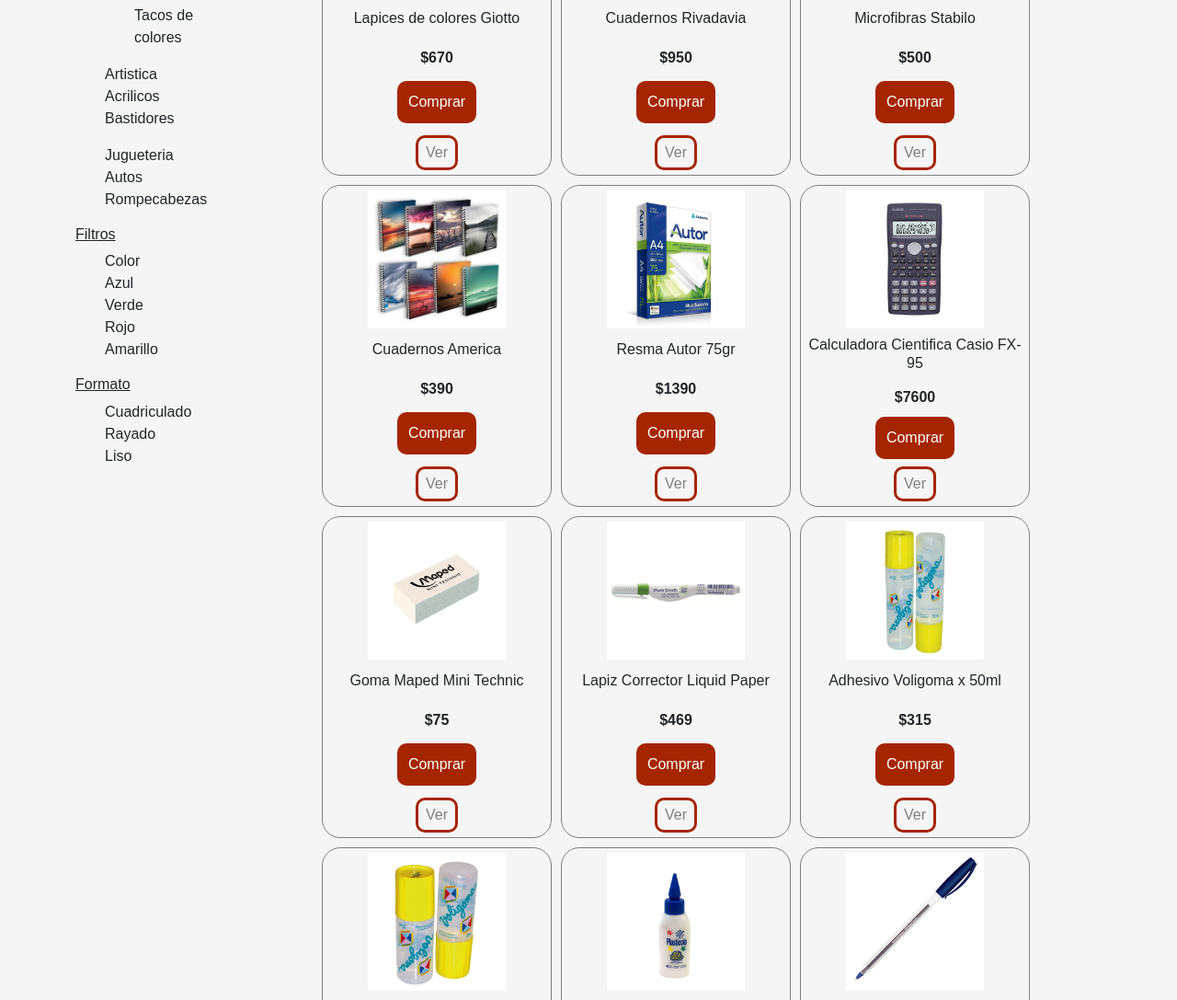
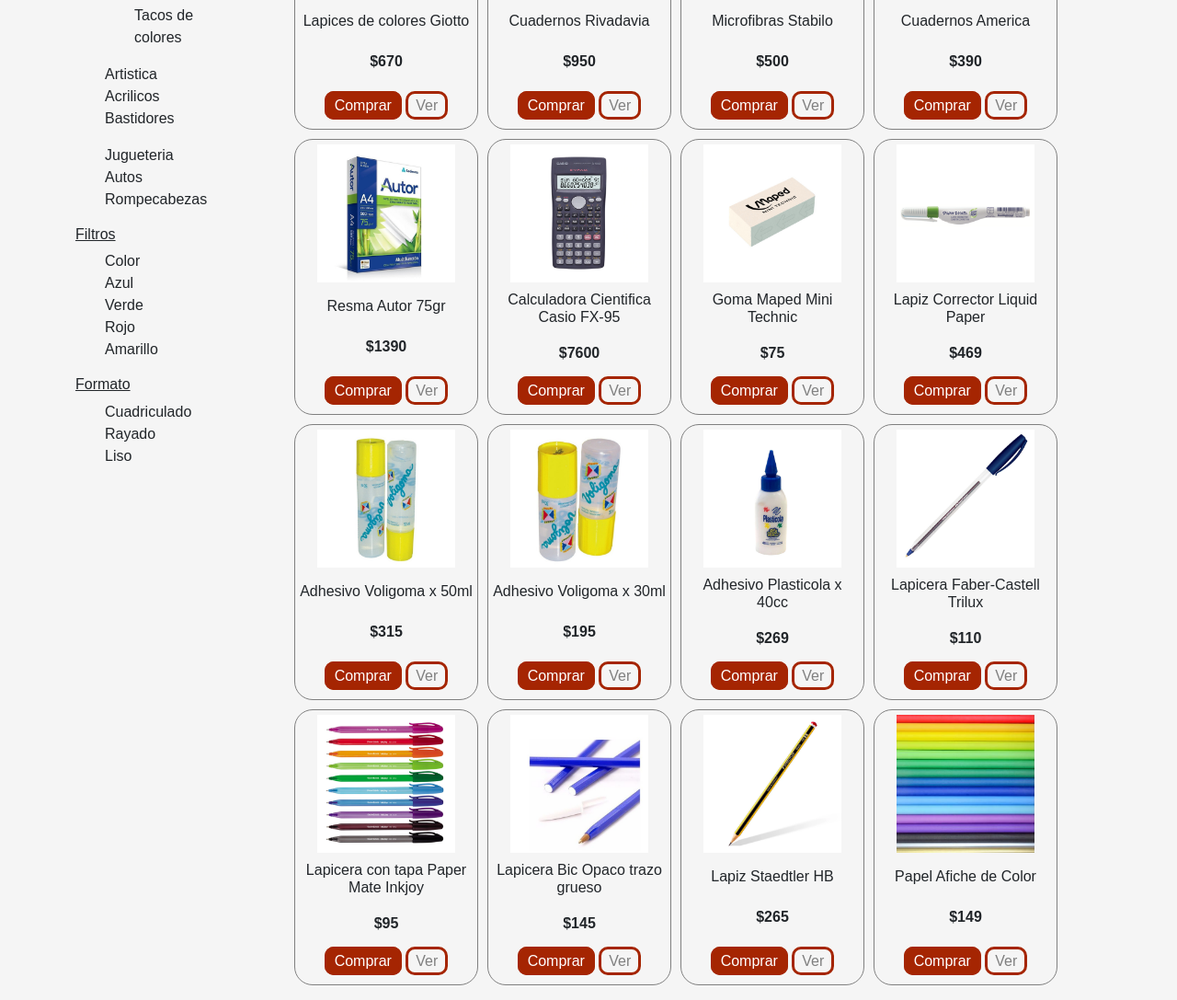
Before and after one commit to NahirCorrea/proyecto-coder, a plain HTML site: page pages/productos.html in a window 1280 px wide. Shown: the part 424-1511 px from the top of the page at 92% size. Drawn offline with nearby package versions, Linux system fonts and the light colour scheme.

Commit message:
modificacion en pagina productos

```diff
--- a/css/style.css
+++ b/css/style.css
@@ -69,8 +69,8 @@
     .tarjeta {
     border-radius: 20px;
     border: 1px solid gray;
-    width: 250px;
-    height: 350px;
+    width: 200px;
+    height: 300px;
     padding: 5px;
 
     display: flex;
@@ -100,7 +100,7 @@
     background-color: #A52502;
     color: white;
     border-radius: 10px;
-    padding: 8px 9px ;
+    padding: 4px 8px ;
 
 }
 
--- a/pages/productos.html
+++ b/pages/productos.html
@@ -14,8 +14,8 @@
 <body class="body">
     <header class="navbar navbar-expand-md bg-header border-bottom d-flex flex-column">
         <div class="container-fluid">
-            <a class="navbar-brand d-flex justify-content-center" href="../index.html"><img src="../assets/logo-3.png" alt="logo san libreria kiosco"
-                    class="w-50"></a>
+            <a class="navbar-brand d-flex justify-content-center" href="../index.html"><img src="../assets/logo-3.png"
+                    alt="logo san libreria kiosco" class="w-50"></a>
 
             <div class="container">
                 <form class="d-flex">
@@ -135,40 +135,50 @@
                             <img src="../assets/lapices-color.jpg" alt="lapices de colores" class="tarjeta__img" />
                             <h3 class="tarjeta__descrip">Lapices de colores Giotto</h3>
                             <span class="tarjeta__precio">$670</span>
+                            <div class="p-2">
                                 <a href="" class="btn__comprar">Comprar</a>
                                 <a href="" class="btn__ver">Ver</a>
+                            </div>
                         </article>
 
                         <article class="tarjeta">
                             <img src="../assets/cuadernos.jpg" alt="cuaderno rivadavia" class="tarjeta__img" />
                             <h3 class="tarjeta__descrip">Cuadernos Rivadavia</h3>
                             <span class="tarjeta__precio">$950</span>
+                            <div class="p-2">
                                 <a href="" class="btn__comprar">Comprar</a>
                                 <a href="" class="btn__ver">Ver</a>
+                            </div>
                         </article>
 
                         <article class="tarjeta">
                             <img src="../assets/microfibra.jpg" alt="microfibras stabilo" class="tarjeta__img" />
                             <h3 class="tarjeta__descrip">Microfibras Stabilo</h3>
                             <span class="tarjeta__precio">$500</span>
+                            <div class="p-2">
                                 <a href="" class="btn__comprar">Comprar</a>
                                 <a href="" class="btn__ver">Ver</a>
+                            </div>
                         </article>
 
                         <article class="tarjeta">
                             <img src="../assets/cuaderno-america.jpg" alt="cuaderno america" class="tarjeta__img" />
                             <h3 class="tarjeta__descrip">Cuadernos America</h3>
                             <span class="tarjeta__precio">$390</span>
+                            <div class="p-2">
                                 <a href="" class="btn__comprar">Comprar</a>
                                 <a href="" class="btn__ver">Ver</a>
+                            </div>
                         </article>
 
                         <article class="tarjeta">
                             <img src="../img/autor-75gr.png" alt="resma autor 75gr" class="tarjeta__img" />
                             <h3 class="tarjeta__descrip">Resma Autor 75gr</h3>
                             <span class="tarjeta__precio">$1390</span>
+                            <div class="p-2">
                                 <a href="" class="btn__comprar">Comprar</a>
                                 <a href="" class="btn__ver">Ver</a>
+                            </div>
                         </article>
 
                         <article class="tarjeta">
@@ -176,64 +186,82 @@
                                 class="tarjeta__img" />
                             <h3 class="tarjeta__descrip">Calculadora Cientifica Casio FX-95</h3>
                             <span class="tarjeta__precio">$7600</span>
+                            <div class="p-2">
                                 <a href="" class="btn__comprar">Comprar</a>
                                 <a href="" class="btn__ver">Ver</a>
+                            </div>
                         </article>
 
                         <article class="tarjeta">
                             <img src="../img/goma.maped.png" alt="goma maped" class="tarjeta__img" />
                             <h3 class="tarjeta__descrip">Goma Maped Mini Technic</h3>
                             <span class="tarjeta__precio">$75</span>
+                            <div class="p-2">
                                 <a href="" class="btn__comprar">Comprar</a>
                                 <a href="" class="btn__ver">Ver</a>
+                            </div>
                         </article>
 
                         <article class="tarjeta">
                             <img src="../img/liquid-paper.png" alt="liquid paper" class="tarjeta__img" />
                             <h3 class="tarjeta__descrip">Lapiz Corrector Liquid Paper</h3>
                             <span class="tarjeta__precio">$469</span>
+                            <div class="p-2">
                                 <a href="" class="btn__comprar">Comprar</a>
                                 <a href="" class="btn__ver">Ver</a>
+                            </div>
                         </article>
 
                         <article class="tarjeta">
                             <img src="../img/voligoma.50ml.png" alt="voligoma 50ml" class="tarjeta__img" />
                             <h3 class="tarjeta__descrip">Adhesivo Voligoma x 50ml</h3>
                             <span class="tarjeta__precio">$315</span>
+                            <div class="p-2">
                                 <a href="" class="btn__comprar">Comprar</a>
                                 <a href="" class="btn__ver">Ver</a>
+                            </div>
                         </article>
 
                         <article class="tarjeta">
                             <img src="../img/voligoma.30ml.png" alt="voligoma 30ml" class="tarjeta__img" />
                             <h3 class="tarjeta__descrip">Adhesivo Voligoma x 30ml</h3>
                             <span class="tarjeta__precio">$195</span>
+                            <div class="p-2">
                                 <a href="" class="btn__comprar">Comprar</a>
                                 <a href="" class="btn__ver">Ver</a>
+                            </div>
                         </article>
 
                         <article class="tarjeta">
                             <img src="../img/plasticola.40cc.png" alt="plasticola 40cc" class="tarjeta__img" />
                             <h3 class="tarjeta__descrip">Adhesivo Plasticola x 40cc</h3>
                             <span class="tarjeta__precio">$269</span>
+                            <div class="p-2">
                                 <a href="" class="btn__comprar">Comprar</a>
                                 <a href="" class="btn__ver">Ver</a>
+                            </div>
                         </article>
 
                         <article class="tarjeta">
-                        <img src="../img/lapicera.faber-castell.trilux.jpg" alt="lapicera faber-castell" class="tarjeta__img" />
+                            <img src="../img/lapicera.faber-castell.trilux.jpg" alt="lapicera faber-castell"
+                                class="tarjeta__img" />
                             <h3 class="tarjeta__descrip">Lapicera Faber-Castell Trilux</h3>
                             <span class="tarjeta__precio">$110</span>
+                            <div class="p-2">
                                 <a href="" class="btn__comprar">Comprar</a>
                                 <a href="" class="btn__ver">Ver</a>
+                            </div>
                         </article>
 
                         <article class="tarjeta">
-                        <img src="../img/lapicera.paper.mate.color.png" alt="lapicera paper Mate" class="tarjeta__img" />
+                            <img src="../img/lapicera.paper.mate.color.png" alt="lapicera paper Mate"
+                                class="tarjeta__img" />
                             <h3 class="tarjeta__descrip">Lapicera con tapa Paper Mate Inkjoy</h3>
                             <span class="tarjeta__precio">$95</span>
+                            <div class="p-2">
                                 <a href="" class="btn__comprar">Comprar</a>
                                 <a href="" class="btn__ver">Ver</a>
+                            </div>
                         </article>
 
                         <article class="tarjeta">
@@ -241,24 +269,30 @@
                                 class="tarjeta__img" />
                             <h3 class="tarjeta__descrip">Lapicera Bic Opaco trazo grueso </h3>
                             <span class="tarjeta__precio">$145</span>
+                            <div class="p-2">
                                 <a href="" class="btn__comprar">Comprar</a>
                                 <a href="" class="btn__ver">Ver</a>
+                            </div>
                         </article>
 
                         <article class="tarjeta">
                             <img src="../img/lapiz.staedtler.hb.png" alt="lapiz staedtler hb" class="tarjeta__img" />
                             <h3 class="tarjeta__descrip">Lapiz Staedtler HB</h3>
                             <span class="tarjeta__precio">$265</span>
+                            <div class="p-2">
                                 <a href="" class="btn__comprar">Comprar</a>
                                 <a href="" class="btn__ver">Ver</a>
+                            </div>
                         </article>
 
                         <article class="tarjeta">
                             <img src="../img/afiches.color.png" alt="afiches de colores" class="tarjeta__img" />
                             <h3 class="tarjeta__descrip">Papel Afiche de Color</h3>
                             <span class="tarjeta__precio">$149</span>
+                            <div class="p-2">
                                 <a href="" class="btn__comprar">Comprar</a>
                                 <a href="" class="btn__ver">Ver</a>
+                            </div>
                         </article>
 
 
@@ -322,136 +356,8 @@
 
 
                     </div>
-
-
-
-
-
-
-
-
-
-
-
-
-
-
-
-
-
-
-
-
-
-
-
-
-
-
-
-
-
-
-
-
-
-
-
-
-
-
-
-
-
-
-
-
-
-
-
-
-
-
-
-
-
-
-
-
-
-
-
-
                 </section>
             </section>
-
-
-
-
-
-
-
-
-
-
-
-
-
-
-
-
-
-
-
-
-
-
-
-
-
-
-
-
-
-
-
-
-
-
-
-
-
-
-
-
-
-
-
-
-
-
-
-
-
-
-
-
-
-
-
-
-
-
-
-
-
-
-
-
-
-
-
-
 
         </section>
     </main>
```
Lines whose indentation alone changed are shown as unchanged.
